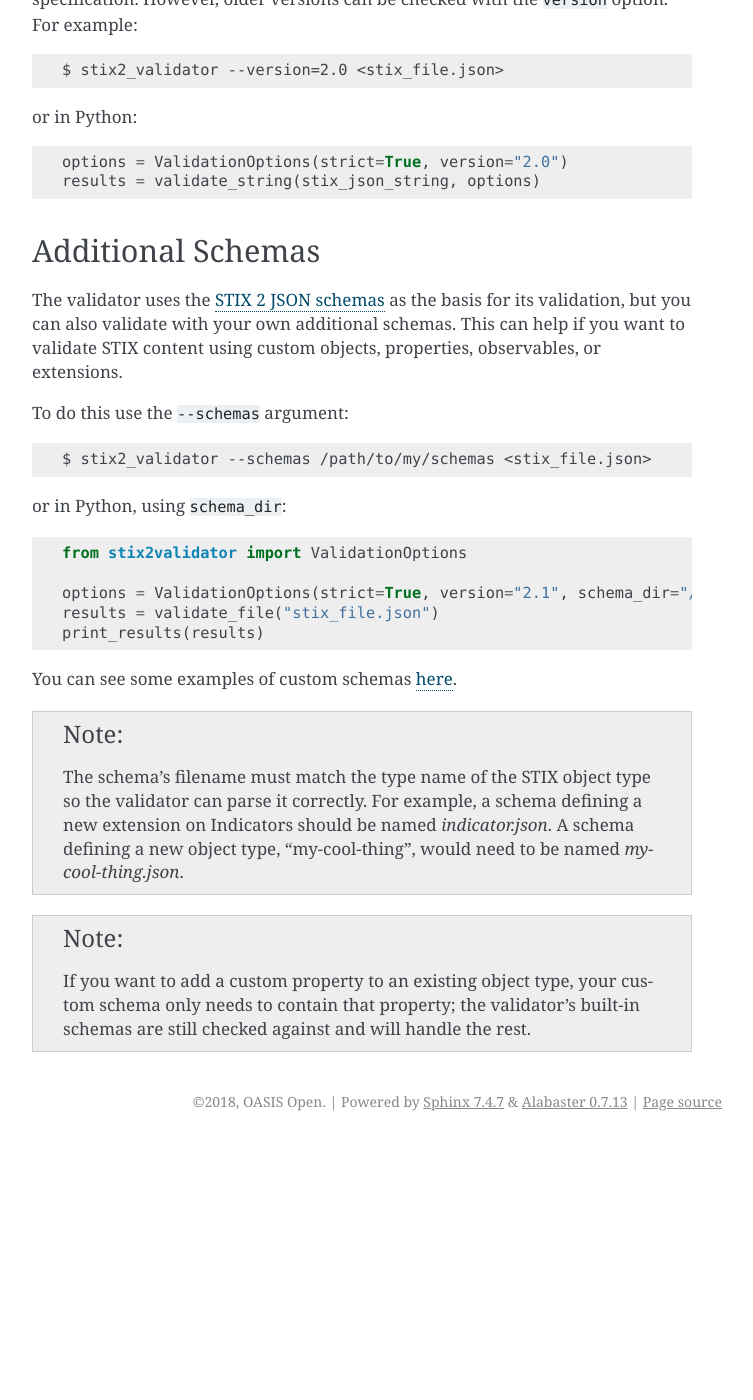
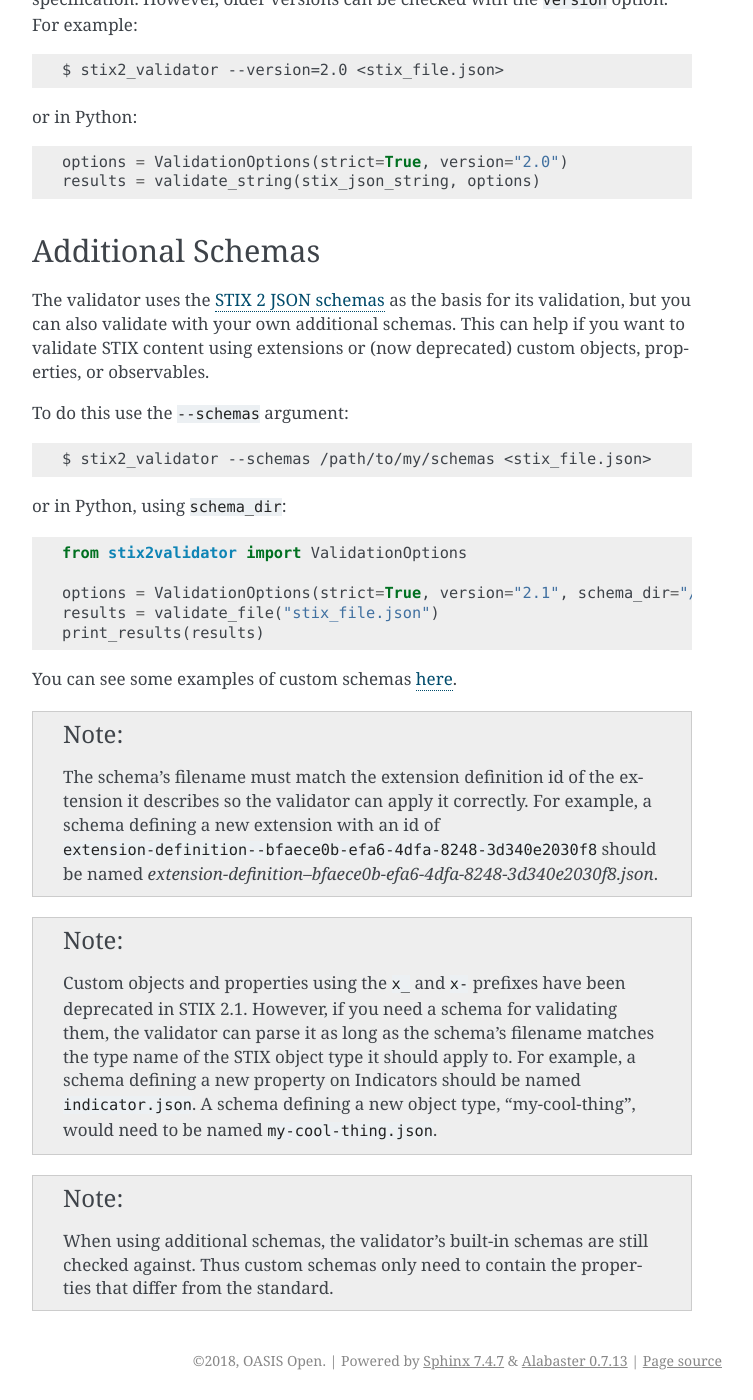
Before and after one commit to oasis-open/cti-stix-validator, a Sphinx documentation site: the page built from docs/usage.rst, in a window 1280 px wide and 1400 px high, scrolled down 1297 px. Shown: the whole window, without its empty margins (388-1141 px from the left). Built offline with Sphinx 7.4.7, drawn with Linux system fonts in a browser that asks for light colours; before the commit the page ends 2438 px from its top, so only the background shows below that.

Commit message:
Revise notes on using additional schemas

```diff
--- a/docs/usage.rst
+++ b/docs/usage.rst
@@ -85,7 +85,7 @@ Additional Schemas
 The validator uses the `STIX 2 JSON schemas <https://github.com/oasis-open/cti-stix2-
 json-schemas>`_ as the basis for its validation, but you can also validate with
 your own additional schemas. This can help if you want to validate STIX content
-using custom objects, properties, observables, or extensions.
+using extensions or (now deprecated) custom objects, properties, or observables.
 
 To do this use the ``--schemas`` argument:
 
@@ -106,10 +106,22 @@ or in Python, using ``schema_dir``:
 You can see some examples of custom schemas `here <https://github.com/oasis-open/cti-stix-validator/tree/master/stix2validator/test/v21/test_schemas>`_.
 
 .. note::
-  The schema's filename must match the type name of the STIX object type so the
-  validator can parse it correctly. For example, a schema defining a new
-  extension on Indicators should be named `indicator.json`. A schema defining a
-  new object type, "my-cool-thing", would need to be named `my-cool-thing.json`.
+  The schema's filename must match the extension definition id of the extension
+  it describes so the validator can apply it correctly. For example, a schema
+  defining a new extension with an id of
+  ``extension-definition--bfaece0b-efa6-4dfa-8248-3d340e2030f8`` should be named
+  `extension-definition--bfaece0b-efa6-4dfa-8248-3d340e2030f8.json`.
 
 .. note::
-  If you want to add a custom property to an existing object type, your custom schema only needs to contain that property; the validator's built-in schemas are still checked against and will handle the rest.
+  Custom objects and properties using the ``x_`` and ``x-`` prefixes have been
+  deprecated in STIX 2.1. However, if you need a schema for validating them, the
+  validator can parse it as long as the schema's filename matches the type name
+  of the STIX object type it should apply to. For example, a schema defining a
+  new property on Indicators should be named ``indicator.json``. A schema
+  defining a new object type, “my-cool-thing”, would need to be named
+  ``my-cool-thing.json``.
+
+.. note::
+  When using additional schemas, the validator's built-in schemas are still
+  checked against. Thus custom schemas only need to contain the properties that
+  differ from the standard.
```
Also changed, not shown: 1 other file.
